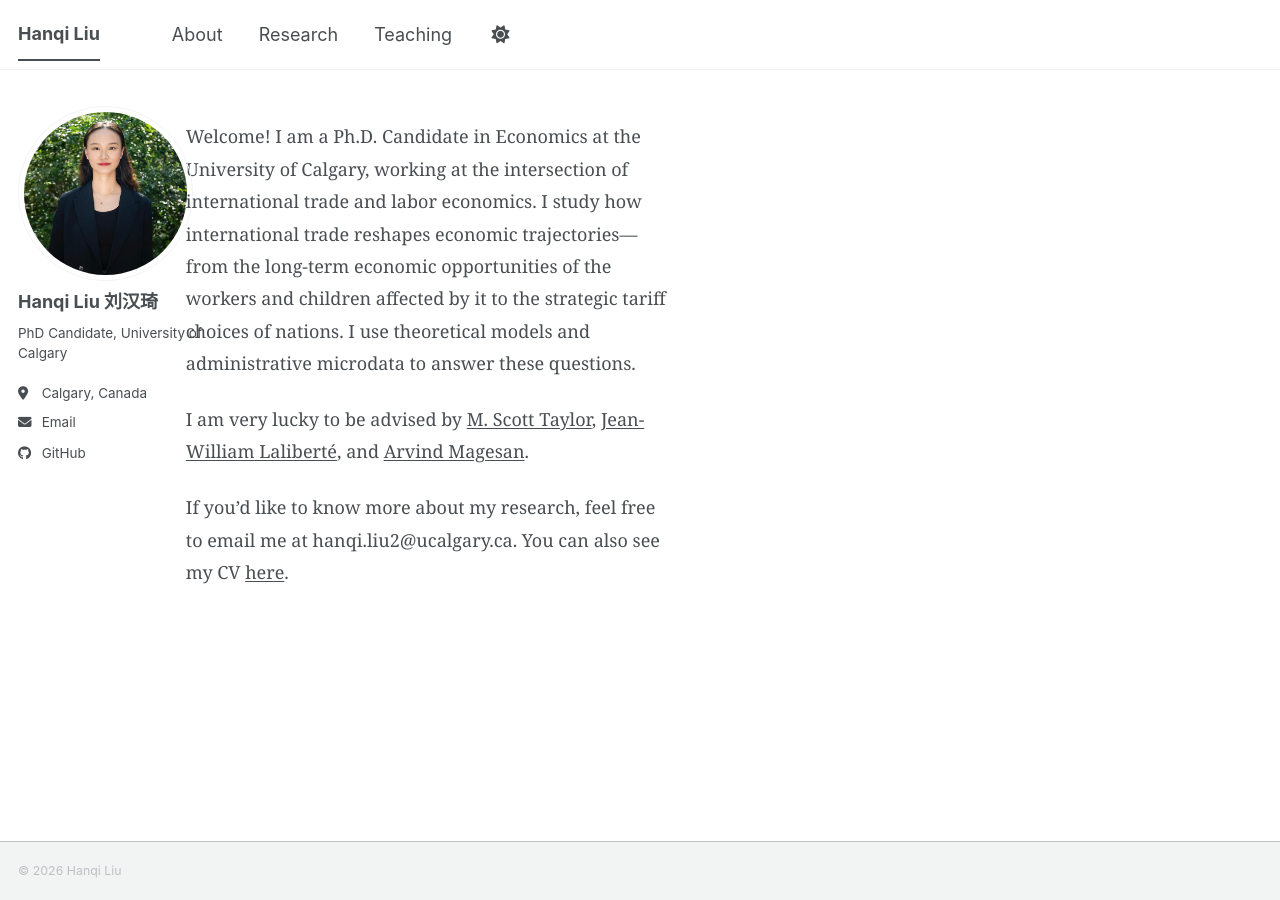
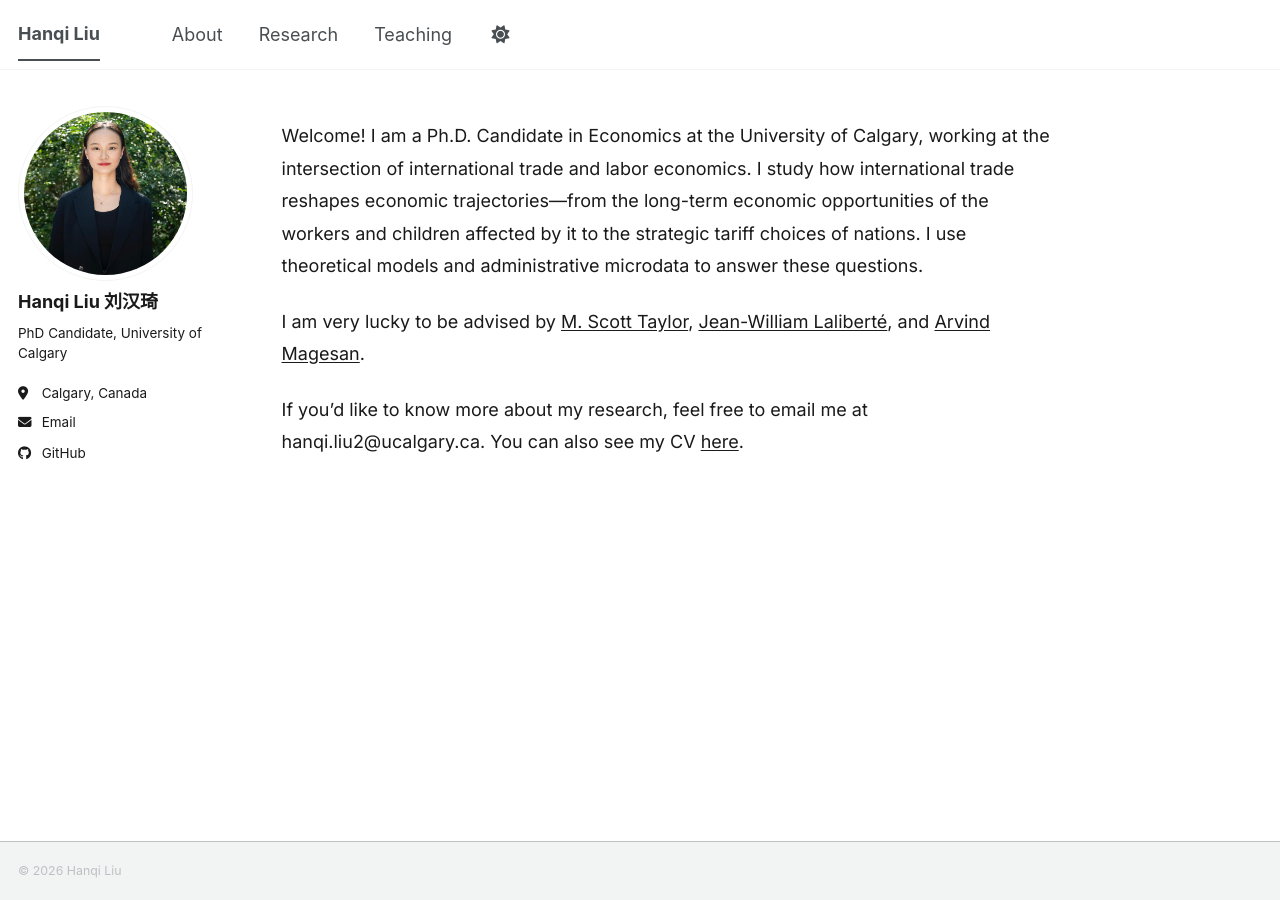
Before and after one commit to hanqi-liu-econ/hanqi-liu-econ.github.io, a Jekyll site: the page built from _pages/about.md, in a window 1280 px wide. Built offline with Jekyll 4.4.1, drawn with Linux system fonts in a browser that asks for light colours; a script bundle is joined from its source files by our own code; library files that are not in the unit come from our copies.

Commit message:
Update _custom.scss

```diff
--- a/_sass/_custom.scss
+++ b/_sass/_custom.scss
@@ -1,17 +1,16 @@
+// ---------- 字体 ----------
 $sans: "Inter", -apple-system, "Helvetica Neue", Arial, sans-serif;
-$global-font-family: $serif;
+$global-font-family: $sans;
 
-body {
-  font-family: $serif;
+body,
+.page__content {
+  font-family: $sans;
   font-size: 18px;
   line-height: 1.8;
+  color: #1a1a1a;
 }
 
-.page__content {
-  font-size: 18px;
-  line-height: 1.8;
-}
-
+// ---------- 链接 ----------
 a {
   color: inherit;
   text-decoration: underline;
@@ -23,9 +22,10 @@ a:hover {
   text-decoration-color: #555;
 }
 
+// ---------- 论文标题 ----------
 .archive__item-title {
-  font-size: 1em;
-  font-weight: 500;
+  font-size: 1.1rem;
+  font-weight: 600;
   margin-top: 1em;
   margin-bottom: 0.2em;
 }
@@ -35,12 +35,14 @@ a:hover {
   text-decoration: none !important;
 }
 
+// ---------- 摘要折叠块 ----------
 details summary {
   cursor: pointer;
   display: inline-block;
   border-bottom: 1px dashed #999;
   padding-bottom: 1px;
   list-style: none;
+  font-size: 1rem;
 }
 details summary::-webkit-details-marker {
   display: none;
@@ -48,18 +50,11 @@ details summary::-webkit-details-marker {
 details summary::marker {
   content: "";
 }
-details p, details {
+details,
+details p {
   margin-top: 0.6em;
 }
 details p {
   font-size: 1rem;
   line-height: 1.8;
 }
-details summary {
-  font-size: 1rem;
-}
-body, .page__content {
-  font-size: 18px;
-  line-height: 1.8;
-  max-width: 46em;
-}
```
